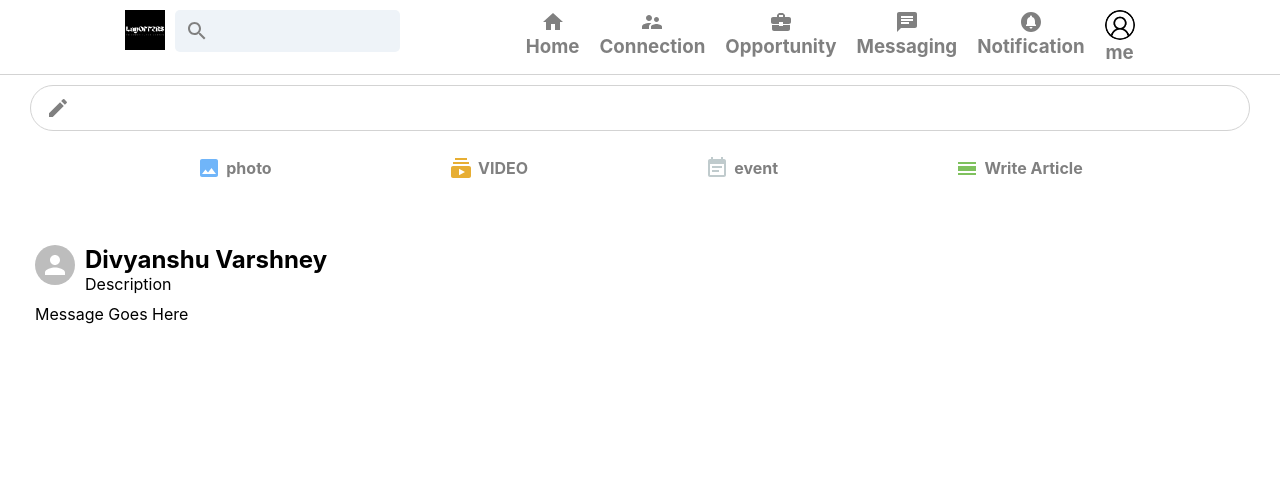
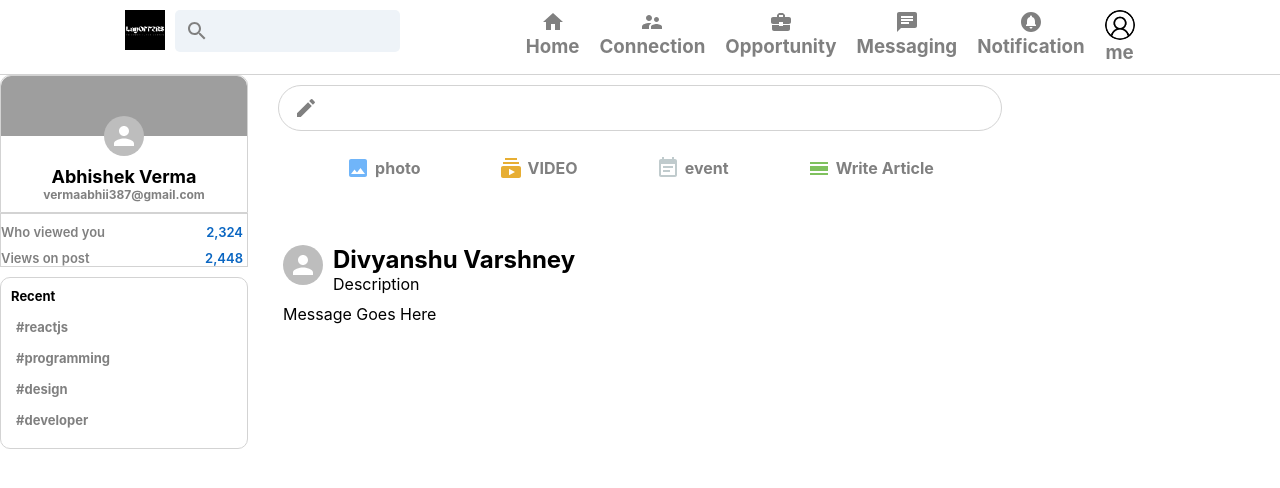
Before and after one commit to AbhiiiDev/LayOFFERS-MODIFIED-, a React (Create React App) app: page / in a window 1280 px wide. Shown: the top 488 px of the page. Built offline with nearby package versions, Linux system fonts and the light colour scheme; grey boxes are pictures that could not be loaded.

Commit message:
sidebar adder

```diff
--- a/src/App.css
+++ b/src/App.css
@@ -0,0 +1,3 @@
+.app_body{
+    display: flex;
+}
--- a/src/App.js
+++ b/src/App.js
@@ -2,12 +2,16 @@ import React from 'react';
 import './App.css';
 import Feed from './Components/Feed';
 import Header from './Components/Header';
+import Sidebar from './Components/Sidebar';
 
 function App() {
   return (
     <div className="App">
       <Header/>
+      <div className="app_body">
+           <Sidebar/>
       <Feed/>
+      </div>
     </div>
   );
 }
--- /dev/null
+++ b/src/Components/Sidebar.css
@@ -0,0 +1,93 @@
+.sidebar{
+    position: sticky;
+    top: 80px;
+    flex: 0.2;
+    border-radius: 10px;
+    text-align: center;
+    height: fit-content;
+
+}
+
+.sidebar_avatar{
+    margin-bottom: 10px;
+
+}
+.sidebar_top > h4 {
+    color: gray;
+    font-size: 12px;
+}
+.sidebar_top > h2 {
+    font-size: 18px;
+}
+.sidebar_top{
+    display: flex;
+    flex-direction: column;
+    align-items: center;
+    border: 1px solid lightgray;
+
+    border-top-left-radius: 10px;
+    border-top-right-radius: 10px;
+    background-color: white;
+    padding-bottom: 10px;
+}
+
+.sidebar_top > img{
+    margin-bottom: -20px;
+width: 100%;
+height: 60px;
+border-top-left-radius: 10px;
+border-top-right-radius: 10px;
+
+}
+.sidebar_stats{
+  border: 1px solid lightgray;
+}
+.sidebar_stat {
+    margin-top: 10px;
+    display: flex;
+
+    justify-content: space-between;
+
+}
+.sidebar_stat > p {
+    color: gray;
+    font-size: 13px;
+    font-weight: 600;
+}
+.sidebar_statNumber {
+    font-weight: bold;
+    color: #0a66c2 !important;
+    margin-right: 4px;
+}
+.sidebar_bottom {
+    text-align: left;
+    padding: 10px;
+    border: 1px solid lightgray;
+    background-color: white;
+    border-radius: 10px;
+    margin-top: 10px;
+}
+.sidebar_bottom >p{
+  font-weight: bold;
+}
+
+.sidebar_recentItem {
+    display: flex;
+    font-size: 13px;
+    color: grey;
+    font-weight: bolder;
+    cursor: pointer;
+    margin-bottom: 5px;
+    padding: 5px;
+
+}
+.sidebar_bottom > p {
+    font-size: 13px;
+    padding-bottom: 10px;
+}
+.sidebar_recentItem:hover{
+    background-color: whitesmoke;
+    border-radius: 10px;
+    cursor: pointer;
+    color: black;
+}
--- /dev/null
+++ b/src/Components/Sidebar.js
@@ -0,0 +1,43 @@
+import { Avatar } from "@mui/material";
+import React from 'react'
+import "./Sidebar.css"
+
+export default function Sidebar() {
+    const recentItem  = (topic) => (
+        <div className="sidebar_recentItem">
+            <span className="sidebar_hash">#</span>
+            <p>{topic}</p>
+        </div>
+    )
+    return (
+        <div className='sidebar'>
+            <div className="sidebar_top">
+                <img src="https://images.unsplash.com/photo-1562664377-709f2c337eb2? ixlib=rb-4.0.3&ixid=MnwxMjA3fDB8MHxwaG90by1wYWdlfHx8fGVufDB8fHx8&auto=format&fit=crop&w=870&q=80" alt="" />
+                <Avatar className="sidebar_avatar" />
+                <h2>Abhishek Verma</h2>
+                <h4>vermaabhii387@gmail.com</h4>
+            </div>
+            <div className="sidebar_stats">
+                <div className="sidebar_stat">
+                    <p>Who viewed you</p>
+                    <p className="sidebar_statNumber">2,324</p>
+                </div>
+                <div className="sidebar_stat">
+                    <p>Views on post</p>
+                    <p className="sidebar_statNumber">2,448</p>
+
+                </div>
+
+            </div>
+            <div className="sidebar_bottom">
+              <p> Recent</p>
+              {recentItem('reactjs')}
+              {recentItem('programming')}
+              {recentItem('design')}
+              {recentItem('developer')}
+
+            </div>
+
+        </div>
+    )
+}
```
